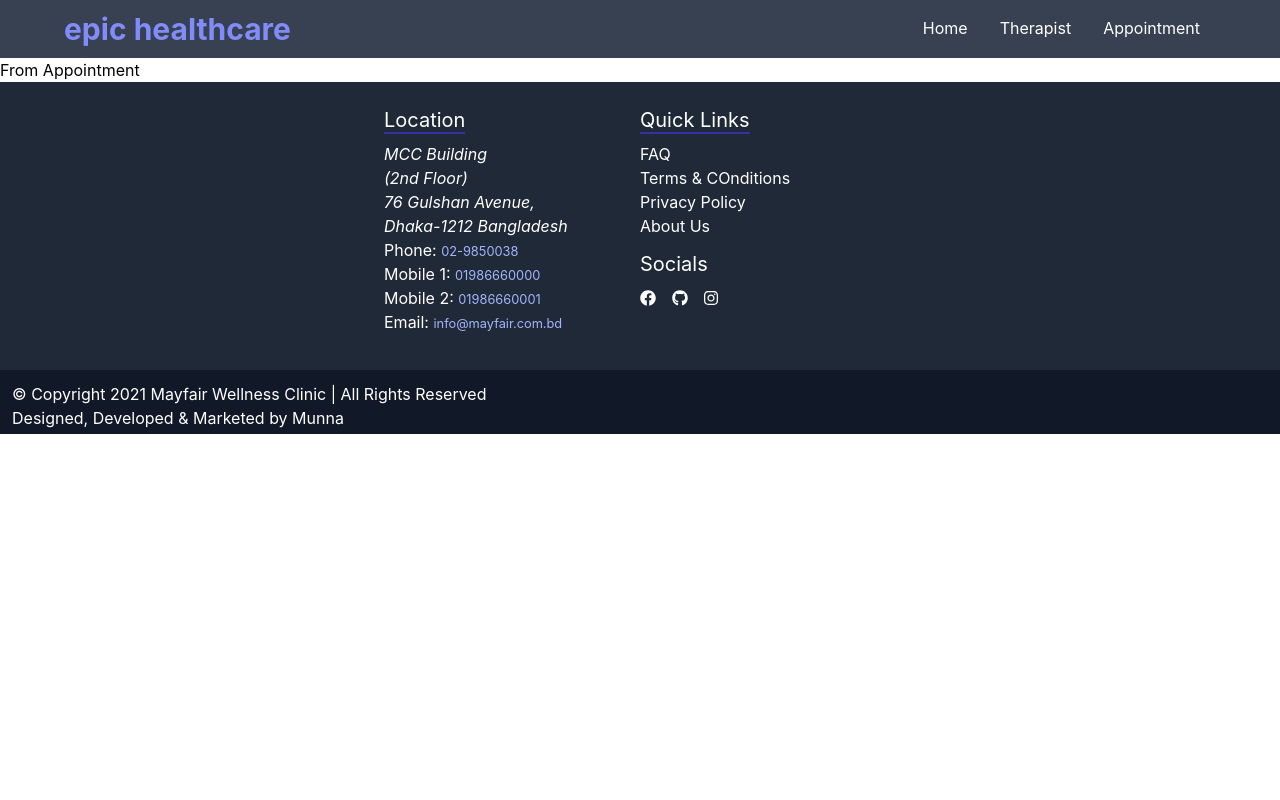
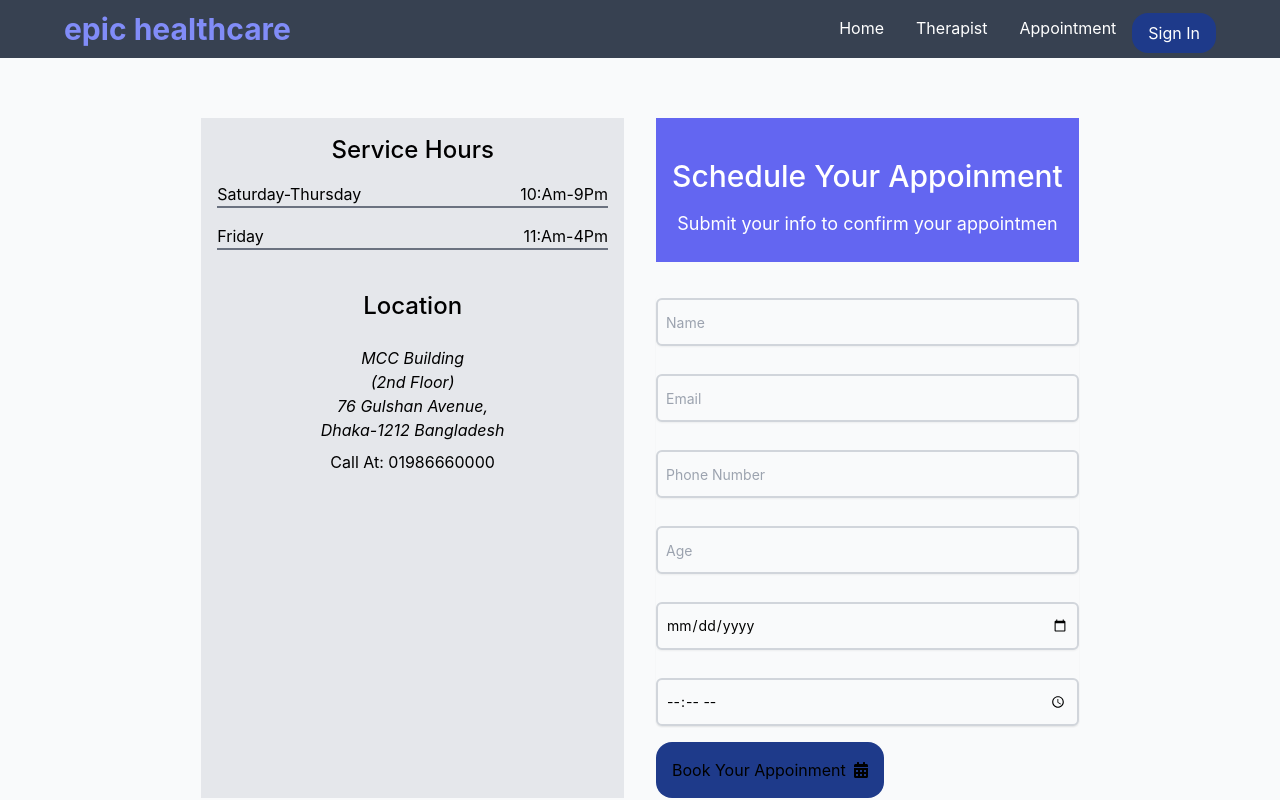
Before and after one commit to asif-iqbal-munna/epic-healthcare, a React (Create React App) app: page /appointment in a window 1280 px wide. Shown: the top 800 px of the page. Built offline with nearby package versions, Linux system fonts and the light colour scheme.

Commit message:
appointment page completed

```diff
--- a/public/index.html
+++ b/public/index.html
@@ -24,6 +24,12 @@
       work correctly both with client-side routing and a non-root public URL.
       Learn how to configure a non-root public URL by running `npm run build`.
     -->
+    <link
+      rel="stylesheet"
+      href="https://use.fontawesome.com/releases/v5.15.4/css/all.css"
+      integrity="sha384-DyZ88mC6Up2uqS4h/KRgHuoeGwBcD4Ng9SiP4dIRy0EXTlnuz47vAwmeGwVChigm"
+      crossorigin="anonymous"
+    />
 
     <link
       href="https://unpkg.com/tailwindcss@^2/dist/tailwind.min.css"
--- a/src/App.js
+++ b/src/App.js
@@ -7,6 +7,7 @@ import NotFound from "./pages/NotFound/NotFound/NotFound";
 import Footer from "./pages/Shared/Footer/Footer";
 import Header from "./pages/Shared/Header/Header";
 import SingleService from "./pages/SingleService/SingleService/SingleService";
+import Login from "./pages/Login/Login/Login";
 
 function App() {
   return (
@@ -28,6 +29,9 @@ function App() {
         <Route path="/service/:serviceId">
           <SingleService />
         </Route>
+        <Route path="/login">
+          <Login />
+        </Route>
         <Route path="*">
           <NotFound />
         </Route>
--- a/src/pages/Appointment/Appointment/Appoinment.js
+++ b/src/pages/Appointment/Appointment/Appoinment.js
@@ -1,9 +1,14 @@
 import React from "react";
+import Form from "./Form";
+import Info from "./info";
 
 const Appoinment = () => {
   return (
-    <div>
-      <h2>From Appointment</h2>
+    <div className="min-h-screen flex items-center justify-center bg-gray-50 py-12 px-4">
+      <div className="grid grid-cols-1 md:grid-cols-2 gap-8">
+        <Info />
+        <Form />
+      </div>
     </div>
   );
 };
--- /dev/null
+++ b/src/pages/Appointment/Appointment/Form.js
@@ -0,0 +1,84 @@
+import { faCalendarAlt } from "@fortawesome/free-solid-svg-icons";
+import { FontAwesomeIcon } from "@fortawesome/react-fontawesome";
+import React from "react";
+
+const Form = () => {
+  return (
+    <div className="max-w-md w-full space-y-8">
+      <div className="bg-indigo-500 py-6 px-4 text-white text-center">
+        <h2 className="text-2xl  py-4 font-medium md:text-3xl">
+          Schedule Your Appoinment
+        </h2>
+        <p className="text-lg text-base">
+          Submit your info to confirm your appointmen
+        </p>
+      </div>
+      <div>
+        <form className="space-y-4" action="#" method="POST">
+          <input type="hidden" name="remember" value="true" />
+          <div className="rounded-md shadow-sm m-0">
+            <div className="grid gap-6">
+              <div className="col-span-12">
+                <input
+                  type="text"
+                  name="first_name"
+                  id="first_name"
+                  placeholder="Name"
+                  autoComplete="given-name"
+                  className="mt-1 bg-gray-50 border-2 px-2 h-12 focus:ring-indigo-500 focus:border-indigo-500 block w-full shadow-sm sm:text-sm border-gray-300 rounded-md"
+                />
+              </div>
+
+              <div className="col-span-12">
+                <input
+                  type="text"
+                  name="email_address"
+                  id="email_address"
+                  placeholder="Email"
+                  autoComplete="email"
+                  className="mt-1 bg-gray-50 border-2 px-2 h-12 focus:ring-indigo-500 focus:border-indigo-500 block w-full shadow-sm sm:text-sm border-gray-300 rounded-md"
+                />
+              </div>
+              <div className="col-span-12">
+                <input
+                  type="number"
+                  name="phone-number"
+                  placeholder="Phone Number"
+                  className="mt-1 bg-gray-50 border-2 px-2 h-12 focus:ring-indigo-500 focus:border-indigo-500 block w-full shadow-sm sm:text-sm border-gray-300 rounded-md"
+                />
+              </div>
+              <div className="col-span-12">
+                <input
+                  type="number"
+                  name="age"
+                  placeholder="Age"
+                  className="mt-1 bg-gray-50 border-2 px-2 h-12 focus:ring-indigo-500 focus:border-indigo-500 block w-full shadow-sm sm:text-sm border-gray-300 rounded-md"
+                />
+              </div>
+              <div className="col-span-12">
+                <input
+                  type="date"
+                  name="date"
+                  className="mt-1 bg-gray-50 border-2 px-2 h-12 focus:ring-indigo-500 focus:border-indigo-500 block w-full shadow-sm sm:text-sm border-gray-300 rounded-md"
+                />
+              </div>
+              <div className="col-span-12">
+                <input
+                  type="time"
+                  name="time"
+                  className="mt-1 bg-gray-50 border-2 px-2 h-12 focus:ring-indigo-500 focus:border-indigo-500 block w-full shadow-sm sm:text-sm border-gray-300 rounded-md"
+                />
+              </div>
+            </div>
+          </div>
+        </form>
+        <button className="p-4 hover:bg-indigo-900 bg-blue-900 mt-4 rounded-2xl">
+          Book Your Appoinment
+          <FontAwesomeIcon className="ml-2" icon={faCalendarAlt} />
+        </button>
+      </div>
+    </div>
+  );
+};
+
+export default Form;
--- /dev/null
+++ b/src/pages/Appointment/Appointment/info.js
@@ -0,0 +1,29 @@
+import React from "react";
+
+const info = () => {
+  return (
+    <div className="bg-gray-200 text-center px-4">
+      <div>
+        <h4 className="text-xl  py-4 font-medium md:text-2xl">Service Hours</h4>
+        <div className="flex justify-between border-b-2 border-gray-500">
+          <p>Saturday-Thursday</p>
+          <p>10:Am-9Pm</p>
+        </div>
+        <div className="flex justify-between border-b-2 border-gray-500 mt-4">
+          <p>Friday</p>
+          <p>11:Am-4Pm</p>
+        </div>
+      </div>
+      <div className="mt-6">
+        <h4 className="text-xl  py-4 font-medium md:text-2xl">Location</h4>
+        <address className="my-2">
+          MCC Building <br />
+          (2nd Floor) <br /> 76 Gulshan Avenue, <br /> Dhaka-1212 Bangladesh
+        </address>
+        <p>Call At: 01986660000</p>
+      </div>
+    </div>
+  );
+};
+
+export default info;
--- /dev/null
+++ b/src/pages/Login/Login/Login.js
@@ -0,0 +1,111 @@
+import { faFacebook, faGithub } from "@fortawesome/free-brands-svg-icons";
+import { FontAwesomeIcon } from "@fortawesome/react-fontawesome";
+import React from "react";
+
+const Login = () => {
+  return (
+    <div className="min-h-screen flex items-center justify-center bg-gray-50 py-12 px-4 sm:px-6 lg:px-8">
+      <div className="max-w-md w-full space-y-8">
+        <form className="space-y-4" action="#" method="POST">
+          <input type="hidden" name="remember" value="true" />
+          <div className="rounded-md shadow-sm -space-y-px">
+            <div className="grid gap-6">
+              <div className="col-span-12">
+                <label
+                  for="first_name"
+                  className="block text-sm font-medium text-gray-700"
+                >
+                  First name
+                </label>
+                <input
+                  type="text"
+                  name="first_name"
+                  id="first_name"
+                  placeholder="Name"
+                  autocomplete="given-name"
+                  className="mt-1 bg-gray-50 border-2 px-2 h-12 focus:ring-indigo-500 focus:border-indigo-500 block w-full shadow-sm sm:text-sm border-gray-300 rounded-md"
+                />
+              </div>
+
+              <div className="col-span-12">
+                <label
+                  for="email_address"
+                  className="block text-sm font-medium text-gray-700"
+                >
+                  Email address
+                </label>
+                <input
+                  type="text"
+                  name="email_address"
+                  id="email_address"
+                  placeholder="Email"
+                  autocomplete="email"
+                  className="mt-1 bg-gray-50 border-2 px-2 h-12 focus:ring-indigo-500 focus:border-indigo-500 block w-full shadow-sm sm:text-sm border-gray-300 rounded-md"
+                />
+              </div>
+            </div>
+          </div>
+
+          <div className="flex items-center justify-between">
+            <div className="flex items-center">
+              <input
+                id="remember_me"
+                name="remember_me"
+                type="checkbox"
+                className="h-4 w-4 text-indigo-600 focus:ring-indigo-500 border-gray-300 rounded"
+              />
+              <label
+                for="remember_me"
+                className="ml-2 block text-sm text-gray-900"
+              >
+                Remember me
+              </label>
+            </div>
+            <div className="text-sm">
+              <a
+                href="#hghg"
+                className="font-medium text-indigo-600 hover:text-indigo-500"
+              >
+                Forgot your password?
+              </a>
+            </div>
+          </div>
+
+          <div>
+            <button
+              type="submit"
+              className="group relative w-full flex justify-center py-2 px-4 border border-transparent text-sm font-medium rounded-md text-white bg-indigo-600 hover:bg-indigo-700 focus:outline-none focus:ring-2 focus:ring-offset-2 focus:ring-indigo-500"
+            >
+              <span className="absolute left-0 inset-y-0 flex items-center pl-3">
+                <svg
+                  className="h-5 w-5 text-indigo-500 group-hover:text-indigo-400"
+                  xmlns="http://www.w3.org/2000/svg"
+                  viewBox="0 0 20 20"
+                  fill="currentColor"
+                  aria-hidden="true"
+                >
+                  <path
+                    fill-rule="evenodd"
+                    d="M5 9V7a5 5 0 0110 0v2a2 2 0 012 2v5a2 2 0 01-2 2H5a2 2 0 01-2-2v-5a2 2 0 012-2zm8-2v2H7V7a3 3 0 016 0z"
+                    clip-rule="evenodd"
+                  />
+                </svg>
+              </span>
+              Sign in
+            </button>
+          </div>
+        </form>
+        <div className="w-20 mt-2 grid grid-cols-2 gap-4 ">
+          <button>
+            <i class="fab fa-google text-2xl"></i>
+          </button>
+          <button>
+            <i class="fab fa-github text-2xl"></i>
+          </button>
+        </div>
+      </div>
+    </div>
+  );
+};
+
+export default Login;
--- a/src/pages/Shared/Header/Header.js
+++ b/src/pages/Shared/Header/Header.js
@@ -54,6 +54,11 @@ const Header = () => {
             </li>
           </ul>
         </nav>
+        <Link to="/login">
+          <button className="px-4 py-2 text-white hover:bg-indigo-900 bg-blue-900 mt-2 rounded-2xl">
+            Sign In
+          </button>
+        </Link>
         {/* <a
           href="#sdfas"
           className="lg:ml-4 flex items-center justify-start lg:mb-0 mb-4 pointer-cursor"
```
